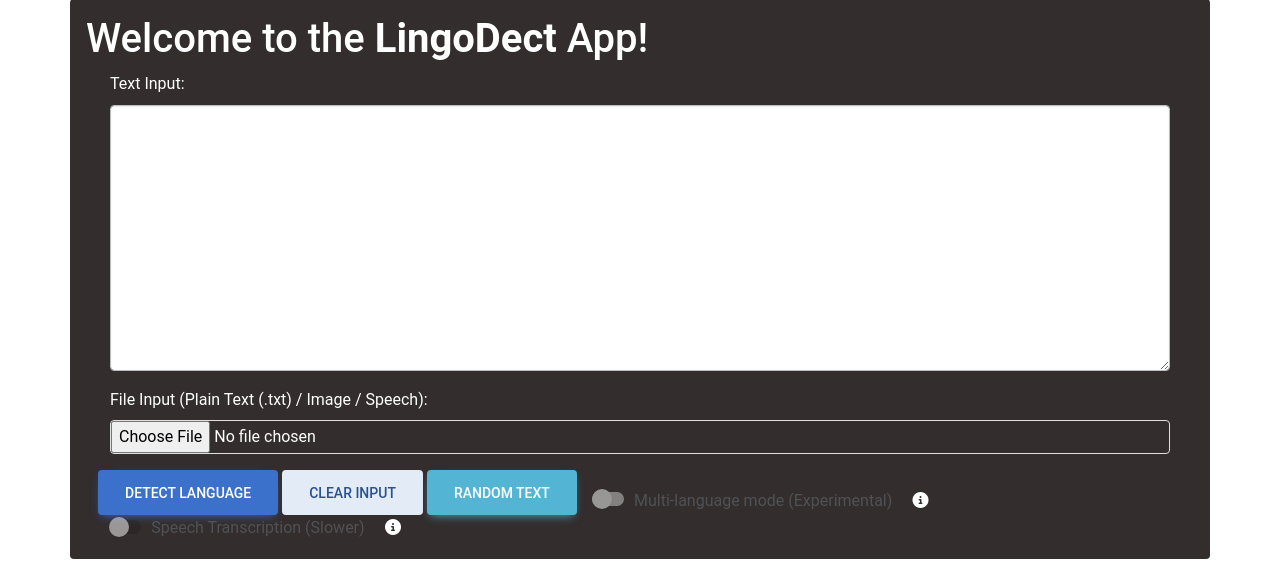
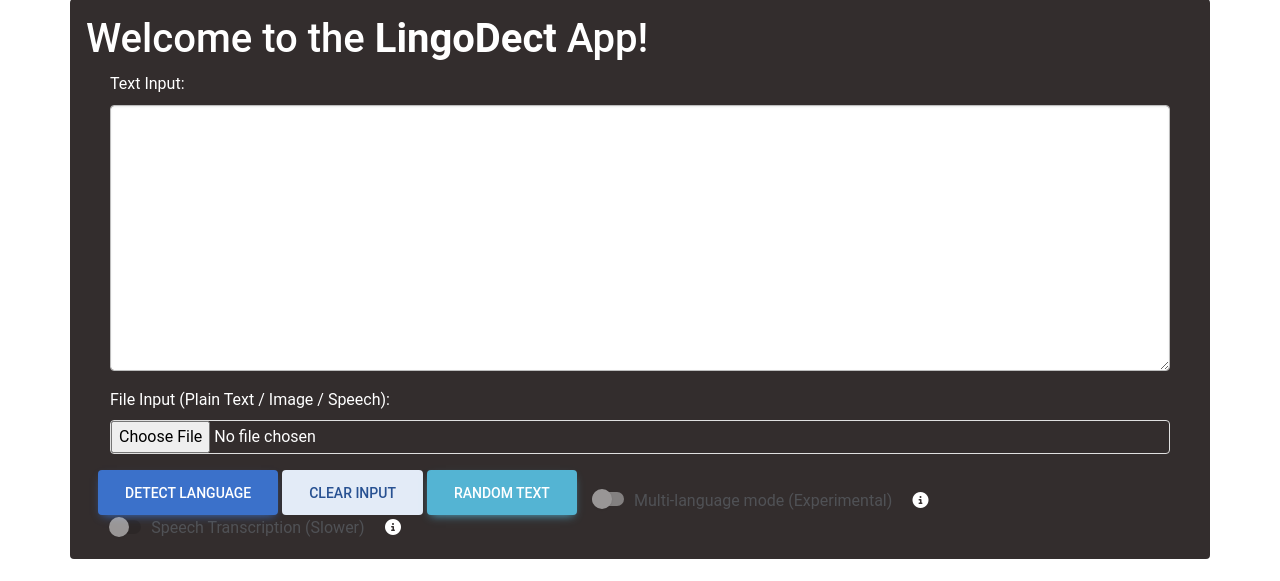
Before and after one commit to hadarsharon/lingodect, a Flask app: page / in a window 1280 px wide. Shown: the part 17-598 px from the top of the page. Run offline with Flask 3, Linux system fonts and the light colour scheme; parts of the project's set-up code (start-up, migrations or seed data) failed here and were passed over; some libraries are stand-ins or nearby versions.

Commit message:
text file support

```diff
--- a/app.py
+++ b/app.py
@@ -82,6 +82,9 @@
         multi_language: bool = False
 ):
     assert bool(text_input) != bool(file_input), "Exactly one of `text_input`, `file_input` must be supplied!"
+
+    if file_input:
+        text_input: str = file_input.stream.read().decode("utf-8")
 
     if multi_language:
         language_codes: list[str] | list[tuple[int, str]] = text_detector.predict_probabilities(text=text_input)
--- a/templates/index.html
+++ b/templates/index.html
@@ -47,7 +47,7 @@
                 </div>
                 <div class="form-group">
                     <div class="container">
-                        <label for="fileInput">File Input (Plain Text (.txt) / Image / Speech):</label>
+                        <label for="fileInput">File Input (Plain Text / Image / Speech):</label>
                         <input type="file" class="form-control-file border rounded" name="fileInput" id="fileInput"
                                accept=".txt,image/*,audio/*" onchange="checkInput();">
                     </div>
```
